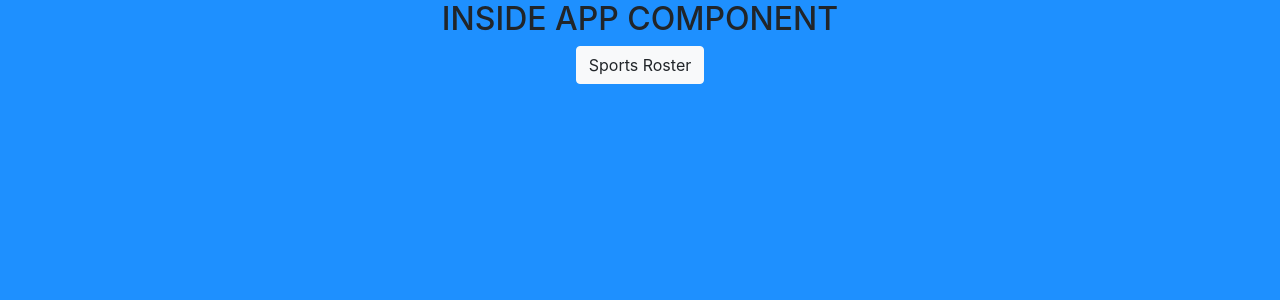
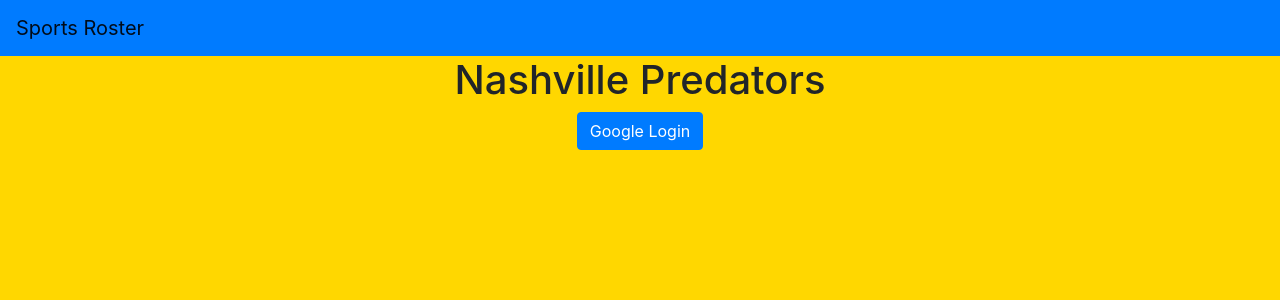
Before and after one commit to spookycutie08/sports-roster, a React (Create React App) app: page / in a window 1280 px wide. Shown: the top 300 px of the page. Built offline with nearby package versions, Linux system fonts and the light colour scheme; no server answers.

Commit message:
navbar, authentication complete with buttons

```diff
--- a/src/App/App.js
+++ b/src/App/App.js
@@ -1,12 +1,51 @@
 import React from 'react';
+import firebase from 'firebase/app';
+import 'firebase/auth';
+import fbConnection from '../helpers/data/connection';
+
+import Auth from '../components/Auth/Auth';
+import TeamContainer from '../components/TeamContainer/TeamContainer';
+import NavBar from '../components/Navbar/Navbar';
+
 import './App.scss';
 
+fbConnection();
+
 class App extends React.Component {
+  state = {
+    authed: false,
+  }
+
+  componentDidMount() {
+    this.removeListener = firebase.auth().onAuthStateChanged((user) => {
+      if (user) {
+        this.setState({ authed: true });
+      } else {
+        this.setState({ authed: false });
+      }
+    });
+  }
+
+  componentWillUnmount() {
+    this.removeListener();
+  }
+
   render() {
+    const { authed } = this.state;
+    const loadComponent = () => {
+      let componentToLoad = '';
+      if (authed) {
+        componentToLoad = <TeamContainer />;
+      } else {
+        componentToLoad = <Auth />;
+      }
+      return componentToLoad;
+    };
     return (
       <div className="App">
-        <h2>INSIDE APP COMPONENT</h2>
-        <button className="btn btn-light">Sports Roster</button>
+        <NavBar authed={authed}/>
+        <h1>Nashville Predators</h1>
+        {loadComponent()}
       </div>
     );
   }
--- /dev/null
+++ b/src/components/Auth/Auth.js
@@ -0,0 +1,23 @@
+import React from 'react';
+import firebase from 'firebase/app';
+import 'firebase/auth';
+
+import './Auth.scss';
+
+class Auth extends React.Component {
+  loginClickEvent = (e) => {
+    e.preventDefault();
+    const provider = new firebase.auth.GoogleAuthProvider();
+    firebase.auth().signInWithPopup(provider);
+  };
+
+  render() {
+    return (
+      <div className="Auth">
+        <button className="btn btn-primary" onClick={this.loginClickEvent}>Google Login</button>
+      </div>
+    );
+  }
+}
+
+export default Auth;
--- /dev/null
+++ b/src/components/Auth/Auth.scss
@@ -0,0 +1,3 @@
+.Auth {
+  display: block;
+}
--- /dev/null
+++ b/src/components/Navbar/Navbar.js
@@ -0,0 +1,44 @@
+import React from 'react';
+import PropTypes from 'prop-types';
+import firebase from 'firebase/app';
+import 'firebase/auth';
+
+import './Navbar.scss';
+
+class Navbar extends React.Component {
+  static propTypes = {
+    authed: PropTypes.bool.isRequired,
+  }
+
+  logMeOut = (e) => {
+    e.preventDefault();
+    firebase.auth().signOut();
+  };
+
+  render() {
+    const { authed } = this.props;
+    return (
+      <div className="Navbar">
+        <nav className="navbar navbar-expand-lg navbar-light bg-primary">
+          <a className="navbar-brand" href="#">Sports Roster</a>
+          <button className="navbar-toggler" type="button">
+            <span className="navbar-toggler-icon"></span>
+          </button>
+
+          <div className="collapse navbar-collapse" id="navbarSupportedContent">
+            <ul className="navbar-nav ml-auto">
+              <li className="nav-item">
+                {
+                  authed ? <button className="nav-link btn btn-light" onClick={this.logMeOut}>Logout</button>
+                    : ''
+                }
+              </li>
+            </ul>
+          </div>
+        </nav>
+      </div>
+    );
+  }
+}
+
+export default Navbar;
--- /dev/null
+++ b/src/components/Navbar/Navbar.scss
@@ -0,0 +1,3 @@
+.Navbar {
+  display: block;
+}
--- /dev/null
+++ b/src/components/TeamContainer/TeamContainer.js
@@ -0,0 +1,15 @@
+import React from 'react';
+
+import './TeamContainer.scss';
+
+class TeamContainer extends React.Component {
+  render() {
+    return (
+      <div className="TeamContainer">
+        <h1>TEAM COMPONENT</h1>
+      </div>
+    );
+  }
+}
+
+export default TeamContainer;
--- /dev/null
+++ b/src/components/TeamContainer/TeamContainer.scss
@@ -0,0 +1,3 @@
+.TeamContainer {
+  display: block;
+}
--- /dev/null
+++ b/src/helpers/data/connection.js
@@ -0,0 +1,10 @@
+import firebase from 'firebase/app';
+import apiKeys from '../apiKeys.json';
+
+const firebaseApp = () => {
+  if (!firebase.apps.length) {
+    firebase.initializeApp(apiKeys.firebaseKeys);
+  }
+};
+
+export default firebaseApp;
--- a/src/styles/_variables.scss
+++ b/src/styles/_variables.scss
@@ -1 +1 @@
-$favColor: dodgerblue;
+$favColor: gold;
```
Also changed, not shown: src/helpers/apiKeys.example.json (added, +11 -0 lines), 1 other file (tests, documents, lock files or other folders).
